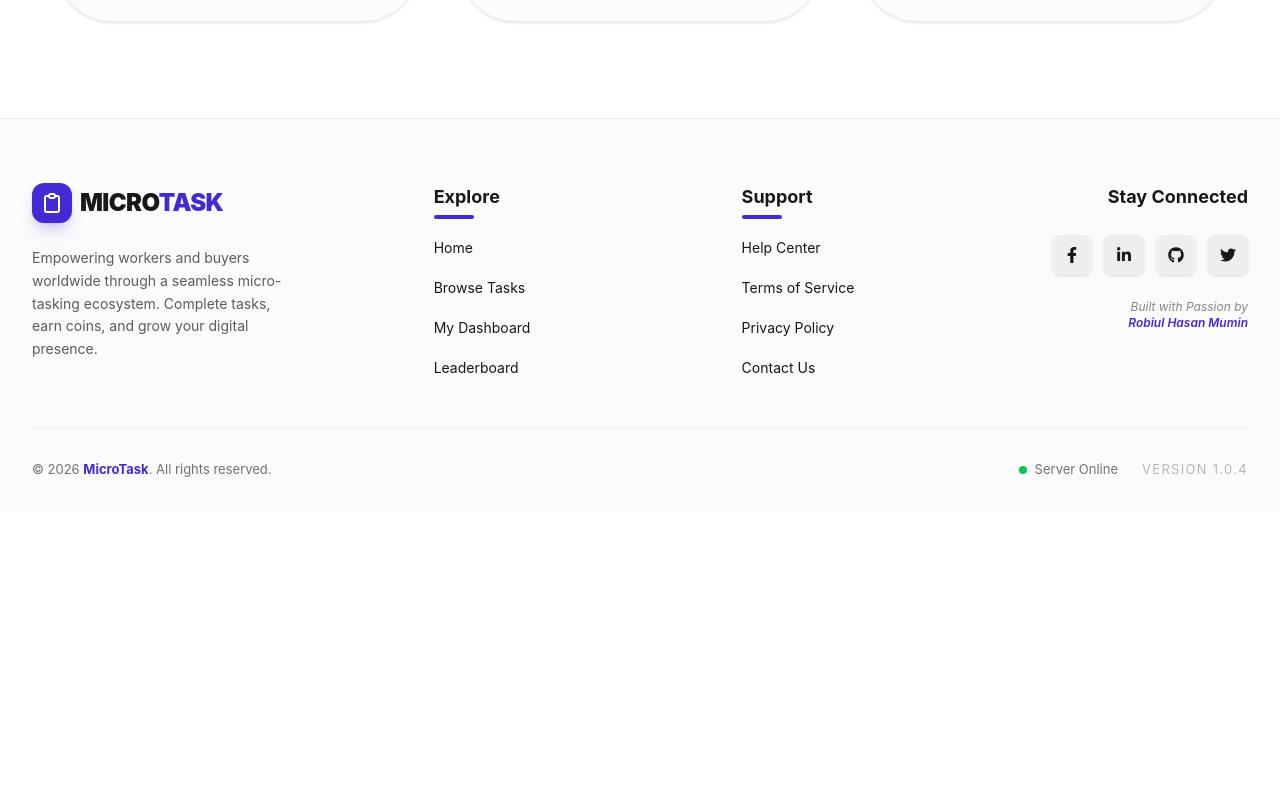
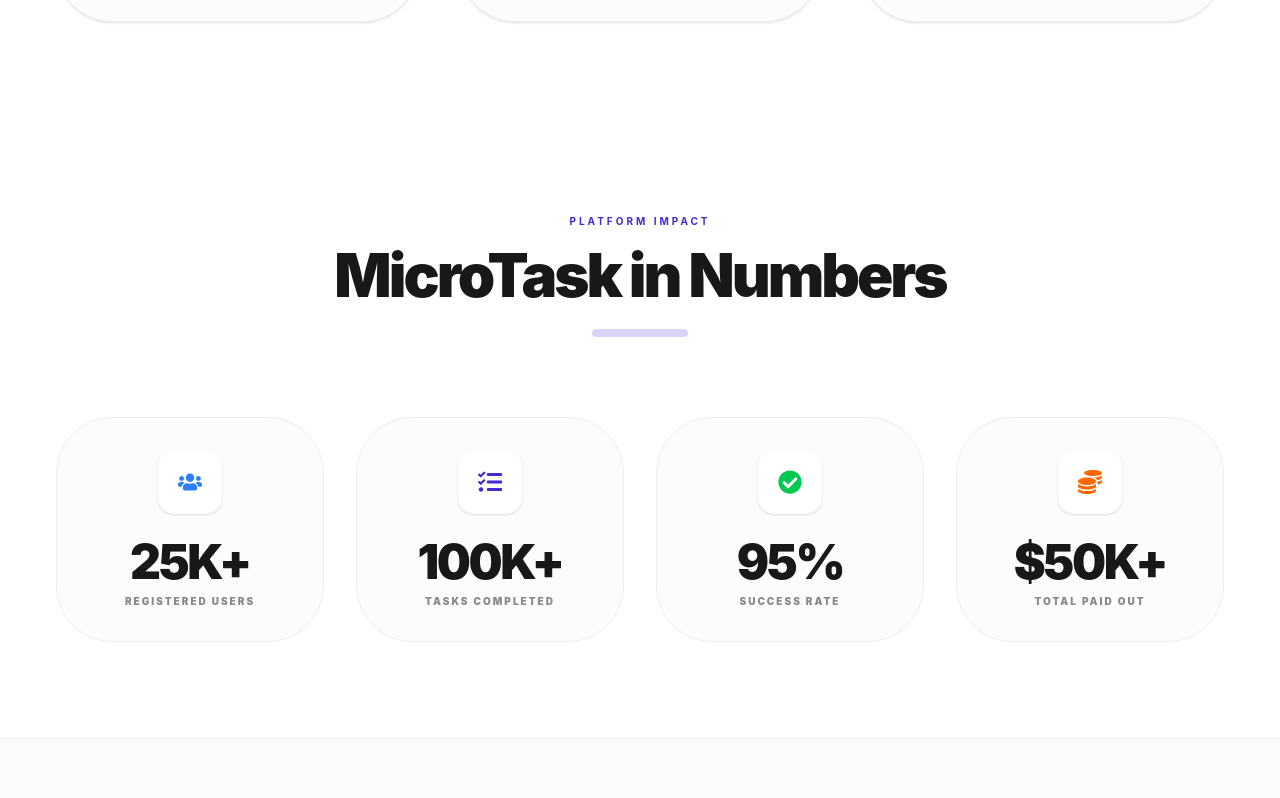
Before and after one commit to robiulhasanmumin/Micro_Task_Client, a React (Vite) app: page / in a window 1280 px wide. Shown: the part 2322-3120 px from the top of the page. Before the commit the page ends 2834 px from the top, so only its background shows below. Built offline with nearby package versions, Linux system fonts and the light colour scheme; no server answers.

Commit message:
Statistics section done.

```diff
--- /dev/null
+++ b/src/component/Statistics.jsx
@@ -0,0 +1,94 @@
+import React from "react";
+import { motion } from "framer-motion";
+import { FaUsers, FaTasks, FaCheckCircle, FaCoins } from "react-icons/fa";
+
+const Statistics = () => {
+    const stats = [
+        {
+            id: 1,
+            icon: <FaUsers />,
+            value: "25K+",
+            label: "Registered Users",
+            color: "text-blue-500"
+        },
+        {
+            id: 2,
+            icon: <FaTasks />,
+            value: "100K+",
+            label: "Tasks Completed",
+            color: "text-primary"
+        },
+        {
+            id: 3,
+            icon: <FaCheckCircle />,
+            value: "95%",
+            label: "Success Rate",
+            color: "text-green-500"
+        },
+        {
+            id: 4,
+            icon: <FaCoins />,
+            value: "$50K+",
+            label: "Total Paid Out",
+            color: "text-orange-500"
+        }
+    ];
+
+    return (
+        <section className="py-24 bg-base-100">
+            <div className="max-w-7xl mx-auto px-6">
+
+                {/* Section Header - Matching About Page Typography */}
+                <div className="text-center mb-20">
+                    <motion.h2
+                        initial={{ opacity: 0, y: 10 }}
+                        whileInView={{ opacity: 1, y: 0 }}
+                        className="text-primary font-bold uppercase tracking-[0.3em] text-[10px] mb-4"
+                    >
+                        Platform Impact
+                    </motion.h2>
+                    <motion.h1
+                        initial={{ opacity: 0, y: 20 }}
+                        whileInView={{ opacity: 1, y: 0 }}
+                        transition={{ delay: 0.1 }}
+                        className="text-4xl md:text-6xl font-black text-base-content tracking-tighter"
+                    >
+                        MicroTask in Numbers
+                    </motion.h1>
+                    <div className="w-24 h-2 bg-primary mx-auto mt-6 rounded-full opacity-20"></div>
+                </div>
+
+                {/* Stats Grid */}
+                <div className="grid grid-cols-2 lg:grid-cols-4 gap-8">
+                    {stats.map((stat, index) => (
+                        <motion.div
+                            key={stat.id}
+                            initial={{ opacity: 0, scale: 0.9 }}
+                            whileInView={{ opacity: 1, scale: 1 }}
+                            transition={{ delay: index * 0.1 }}
+                            viewport={{ once: true }}
+                            className="bg-base-200/40 p-8 rounded-[3.5rem] border border-base-300 flex flex-col items-center text-center group hover:border-primary/40 transition-all duration-500"
+                        >
+                            {/* Icon Box */}
+                            <div className={`${stat.color} bg-base-100 w-16 h-16 rounded-2xl flex items-center justify-center text-2xl mb-6 shadow-sm group-hover:bg-primary group-hover:text-white transition-all duration-500`}>
+                                {stat.icon}
+                            </div>
+
+                            {/* Bold Value */}
+                            <h3 className="text-3xl md:text-5xl font-black text-base-content tracking-tighter mb-2">
+                                {stat.value}
+                            </h3>
+
+                            {/* Label */}
+                            <p className="text-[10px] font-black uppercase tracking-[0.2em] opacity-50">
+                                {stat.label}
+                            </p>
+                        </motion.div>
+                    ))}
+                </div>
+            </div>
+        </section>
+    );
+};
+
+export default Statistics;
--- a/src/pages/Home.jsx
+++ b/src/pages/Home.jsx
@@ -2,6 +2,7 @@
 import Banner from '../component/Banner';
 import Testimonials from '../component/Testmonial';
 import HowItWorks from '../component/HowItWorks';
+import Statistics from '../component/Statistics';
 
 const Home = () => {
   return (
@@ -9,6 +10,7 @@
       <Banner />
       <Testimonials/>
       <HowItWorks/>
+      <Statistics/>
      </div>
   )
 }
```
